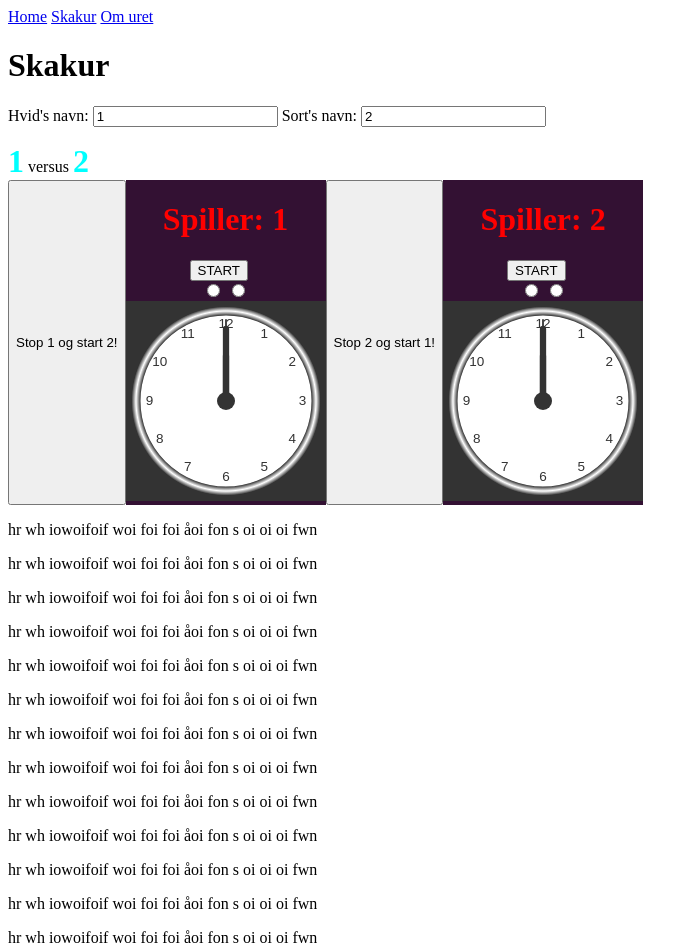
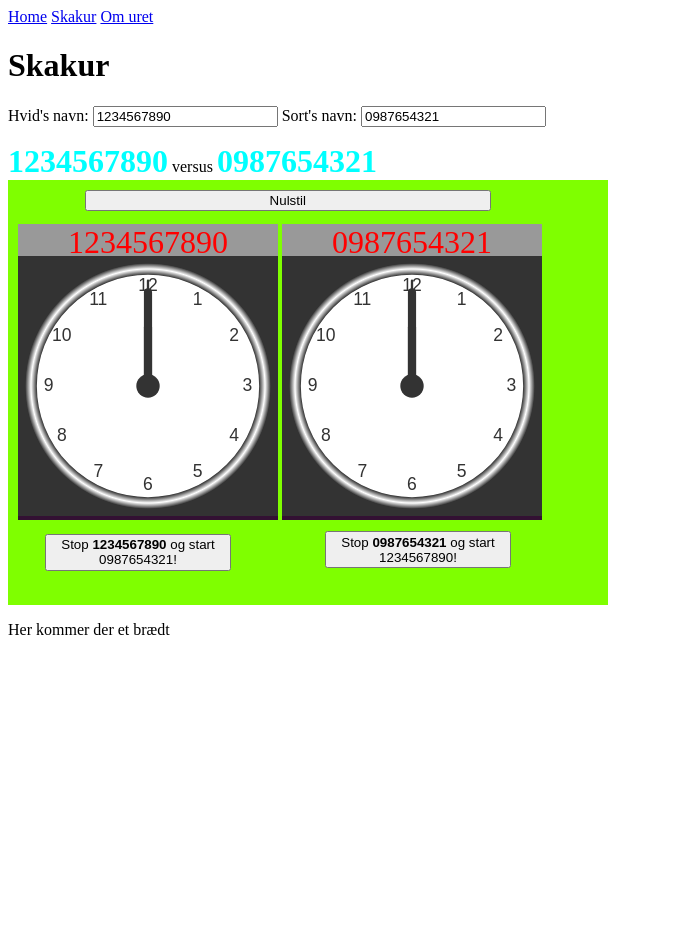
Before and after one commit to JesperHogstedDk/svelte-skakur, a SvelteKit app: page /skak in a window 1280 px wide. Shown: the top 952 px of the page, without its empty margins (0-698 px from the left). After the commit the page ends 800 px from the top, so only its background shows below. Built offline with nearby package versions, Linux system fonts and the light colour scheme.

Commit message:
overflow-hidden

```diff
--- a/src/routes/skak/+page.svelte
+++ b/src/routes/skak/+page.svelte
@@ -6,8 +6,8 @@
 	/** * @type {Skakur}  */
 	let skakur2;
 
-	let playerName1 = '1';
-	let playerName2 = '2';
+	let playerName1 = '1234567890';
+	let playerName2 = '0987654321';
 </script>
 
 <h1>Skakur</h1>
@@ -28,48 +28,37 @@
 	<h1>{playerName2}</h1>
 </div>
 
-
+<div class="outer">
 	<div class="ur">
+		<button class="nulstil">Nulstil</button>
+		<Skakur bind:this={skakur1} playerName={playerName1} />
+		<Skakur bind:this={skakur2} playerName={playerName2} />
+		<div>
 			<button
+				class="button1"
 				on:click={() => {
 					skakur1.stopUr();
 					skakur2.startUr();
 				}}
 			>
-			Stop {playerName1} og start {playerName2}!
+				Stop <strong>{playerName1}</strong> og start {playerName2}!
 			</button>
-
-	<Skakur bind:this={skakur1} playerName={playerName1} />
-
+		</div>
+		<div>
 			<button
+				class="button2"
 				on:click={() => {
 					skakur2.stopUr();
 					skakur1.startUr();
 				}}
 			>
-		Stop {playerName2} og start {playerName1}!
+				Stop <strong>{playerName2}</strong> og start {playerName1}!
 			</button>
-
-	<Skakur bind:this={skakur2} playerName={playerName2} />
+		</div>
+	</div>
 </div>
 
-<p>hr wh iowoifoif woi foi foi  åoi fon s oi oi oi  fwn</p>
-<p>hr wh iowoifoif woi foi foi  åoi fon s oi oi oi  fwn</p><p>hr wh iowoifoif woi foi foi  åoi fon s oi oi oi  fwn</p><p>hr wh iowoifoif woi foi foi  åoi fon s oi oi oi  fwn</p>
-<p>hr wh iowoifoif woi foi foi  åoi fon s oi oi oi  fwn</p>
-<p>hr wh iowoifoif woi foi foi  åoi fon s oi oi oi  fwn</p><p>hr wh iowoifoif woi foi foi  åoi fon s oi oi oi  fwn</p><p>hr wh iowoifoif woi foi foi  åoi fon s oi oi oi  fwn</p>
-<p>hr wh iowoifoif woi foi foi  åoi fon s oi oi oi  fwn</p>
-<p>hr wh iowoifoif woi foi foi  åoi fon s oi oi oi  fwn</p><p>hr wh iowoifoif woi foi foi  åoi fon s oi oi oi  fwn</p><p>hr wh iowoifoif woi foi foi  åoi fon s oi oi oi  fwn</p><p>hr wh iowoifoif woi foi foi  åoi fon s oi oi oi  fwn</p>
-<p>hr wh iowoifoif woi foi foi  åoi fon s oi oi oi  fwn</p><p>hr wh iowoifoif woi foi foi  åoi fon s oi oi oi  fwn</p><p>hr wh iowoifoif woi foi foi  åoi fon s oi oi oi  fwn</p>
-<p>hr wh iowoifoif woi foi foi  åoi fon s oi oi oi  fwn</p>
-<p>hr wh iowoifoif woi foi foi  åoi fon s oi oi oi  fwn</p><p>hr wh iowoifoif woi foi foi  åoi fon s oi oi oi  fwn</p><p>hr wh iowoifoif woi foi foi  åoi fon s oi oi oi  fwn</p>
-<p>hr wh iowoifoif woi foi foi  åoi fon s oi oi oi  fwn</p>
-<p>hr wh iowoifoif woi foi foi  åoi fon s oi oi oi  fwn</p><p>hr wh iowoifoif woi foi foi  åoi fon s oi oi oi  fwn</p><p>hr wh iowoifoif woi foi foi  åoi fon s oi oi oi  fwn</p><p>hr wh iowoifoif woi foi foi  åoi fon s oi oi oi  fwn</p>
-<p>hr wh iowoifoif woi foi foi  åoi fon s oi oi oi  fwn</p><p>hr wh iowoifoif woi foi foi  åoi fon s oi oi oi  fwn</p><p>hr wh iowoifoif woi foi foi  åoi fon s oi oi oi  fwn</p>
-<p>hr wh iowoifoif woi foi foi  åoi fon s oi oi oi  fwn</p>
-<p>hr wh iowoifoif woi foi foi  åoi fon s oi oi oi  fwn</p><p>hr wh iowoifoif woi foi foi  åoi fon s oi oi oi  fwn</p><p>hr wh iowoifoif woi foi foi  åoi fon s oi oi oi  fwn</p>
-<p>hr wh iowoifoif woi foi foi  åoi fon s oi oi oi  fwn</p>
-<p>hr wh iowoifoif woi foi foi  åoi fon s oi oi oi  fwn</p><p>hr wh iowoifoif woi foi foi  åoi fon s oi oi oi  fwn</p><p>hr wh iowoifoif woi foi foi  åoi fon s oi oi oi  fwn</p>
-
+<p>Her kommer der et brædt</p>
 
 <style>
 	.versus h1 {
@@ -78,9 +67,42 @@
 		/* position: sticky; */
 	}
 
+	.outer {
+		padding: 10px;
+		background-color: chartreuse;
+		border: 1em;
+		color: aqua;
+		display: inline-block;
+	}
+
 	.ur {
 		color: red;
-		display: inline-flex;
+		border-color: blueviolet;
+		/* border-spacing: 10rem; */
+		/* display: inline-block; */
+	}
 
+	.nulstil {
+		position: relative;
+		left: 5em;
+		margin-bottom: 1em;
+		width: 70%;
+	}
+
+	.button1 {
+		position: relative;
+		top: 1em;
+		left: 2em;
+		height: 2.8em;
+		max-width: 14em;
+		overflow: hidden;
+	}
+	.button2 {
+		position: relative;
+		left: 23em;
+		bottom: 2em;
+		height: 2.8em;
+		max-width: 14em;
+		overflow: hidden;
 	}
 </style>
--- a/src/routes/skak/skakur.svelte
+++ b/src/routes/skak/skakur.svelte
@@ -26,7 +26,7 @@
 	const ur = {
 		init: function () {
 			radius = skakCanvas.height / 2;
-			// console.log(`Radius: ${radius}`);
+			console.log(`Radius: ${radius}`);
 
 			let ct = skakCanvas.getContext('2d');
 			if (ct !== null) {
@@ -34,11 +34,11 @@
 				context = ct;
 				radius = radius * 0.9;
 			}
-			// console.log(`Radius: ${radius}`);
+			console.log(`Radius: ${radius}`);
 			this.drawClock();
 		},
 		drawClock: function () {
-			console.log(`${ playerName } kalder drawClock med timeoutId=${timeoutId}`);
+			console.log(`${playerName} kalder drawClock med timeoutId=${timeoutId}`);
 			this.drawFace();
 			this.drawNumbers();
 			this.drawTime();
@@ -149,32 +149,39 @@
 	//$: dispatchEvent('click', playerName);
 </script>
 
-<div class="ur">
-	<h1>Spiller: {playerName}</h1>
-	<button class="right" on:click={() => ur.startUret}>START</button>
-	<div class="right">
+<div class="uret">
+	<div class="h1">{playerName}</div>
+	<!-- <button class="right" on:click={() => ur.startUret}>START</button> -->
+	<!-- <div class="right">
 		<input type="radio" name="StartStop" />
 		<input type="radio" name="StartStop" />
-	</div>
-	<canvas bind:this={skakCanvas} width="200" height="200" />
+	</div> -->
+	<canvas bind:this={skakCanvas} width="260" height="260" />
 </div>
 
 <style>
-	.ur {
+	.uret {
 		background-color: #313;
 		/* margin: 1em; */
 		display: inline-block;
+		/* inline-size: 260; */
+		/* max-width: 270; */
+		/* overflow: hidden; */
 		/* position: absolute;
 		right: auto;		 */
 	}
-	.right {
-		/* float: right; */
+	/* .right {
 		position: relative;
 		left: 4.8em;
-	}
-	h1 {
-		background-color: #313;
+	} */
+	div.h1 {
+		background-color: #999;
+		font-size: 2em;
 		text-align: center;
+		max-height: 1em;
+		width: 260px;
+		/* max-width: 12; */
+		overflow: hidden;
 	}
 	canvas {
 		background-color: #333;
```
Lines whose indentation alone changed are shown as unchanged.
